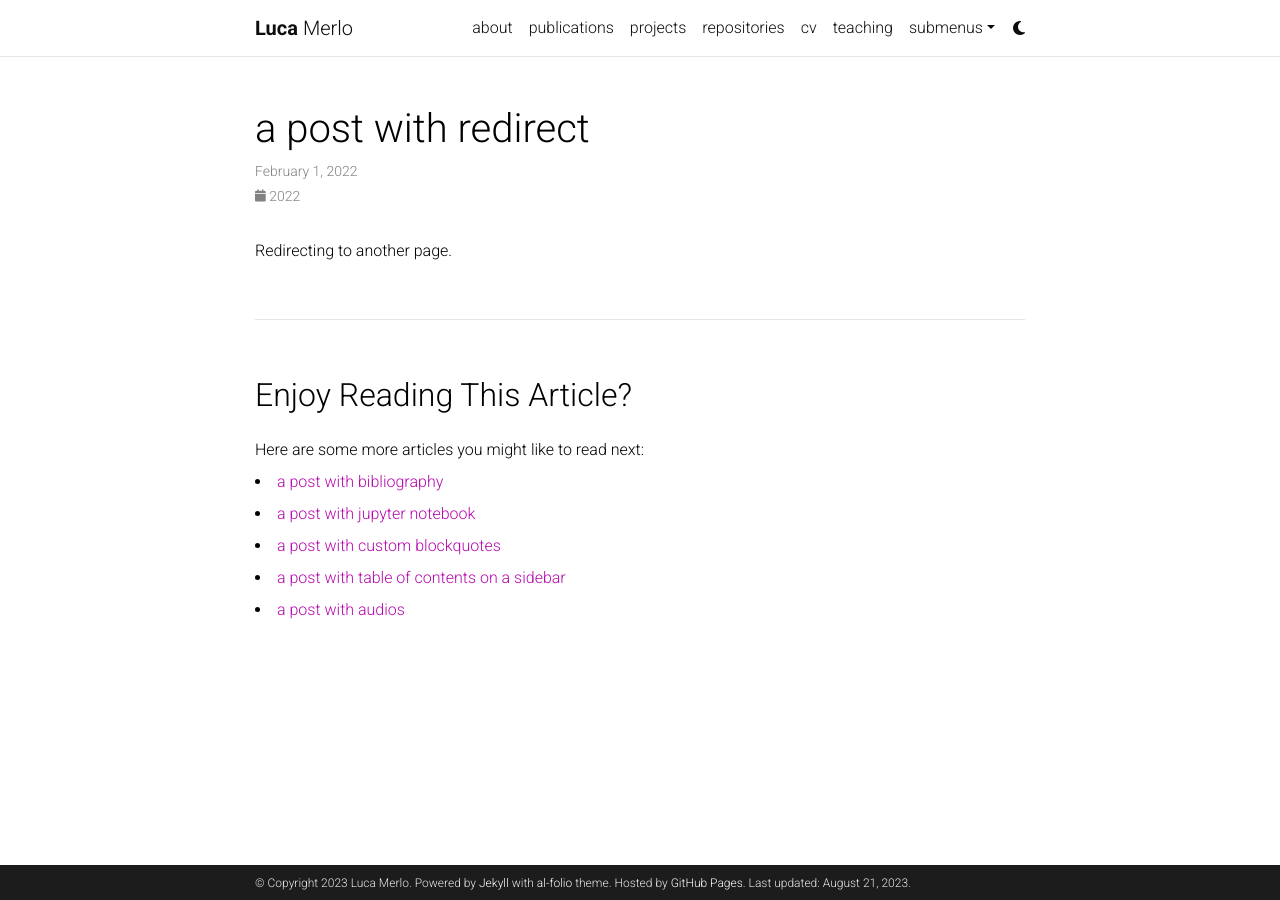
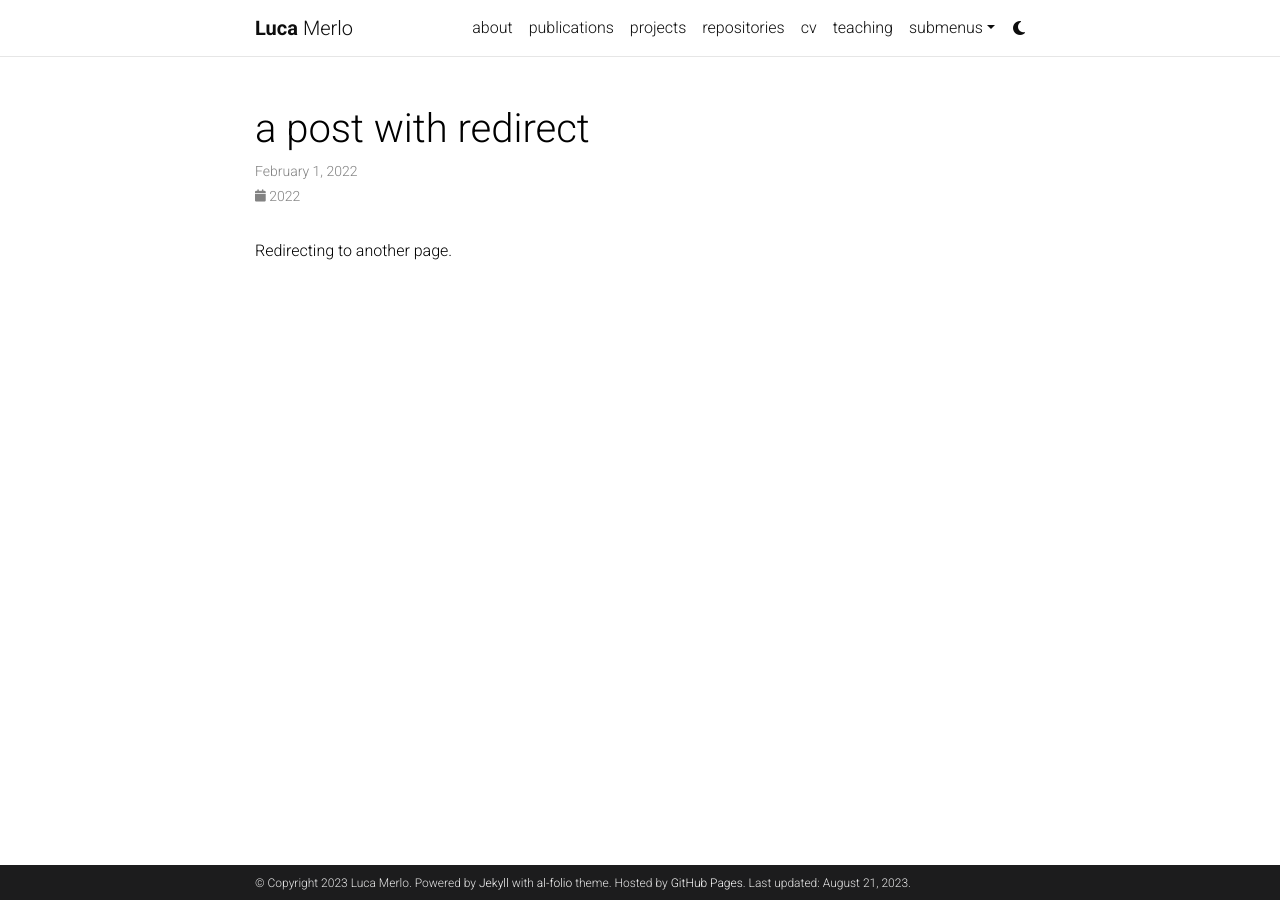
Before and after one commit to luca-merlo/luca-merlo.github.io, a Jekyll site: the page built from _posts/2022-02-01-redirect.md, in a window 1280 px wide. Built offline with Jekyll 4.4.1, drawn with Linux system fonts in a browser that asks for light colours; comment, search, counter and statistics services are not loaded; a style sheet for code colours, icons or effects is not loaded.

Commit message:
Update _config.yml

```diff
--- a/_config.yml
+++ b/_config.yml
@@ -15,7 +15,7 @@
 keywords: jekyll, jekyll-theme, academic-website, portfolio-website  # add your own keywords or leave empty
 
 lang: en # the language of your site (for example: en, fr, cn, ru, etc.)
-icon: ⚛️  # the emoji used as the favicon (alternatively, provide image name in /assets/img/)
+icon: 📈 # the emoji used as the favicon (alternatively, provide image name in /assets/img/)
 
 url: https://luca-merlo.github.io # the base hostname & protocol for your site
 baseurl: # the subpath of your site, e.g. /blog/
@@ -132,7 +132,7 @@
   enabled: true
 
 related_blog_posts:
-  enabled: true
+  enabled: false
   max_related: 5
 
 # Giscus comments (RECOMMENDED)
@@ -182,7 +182,7 @@
   limit: 5 # leave blank to include all the news in the `_news` folder
 
 latest_posts:
-  enabled: true
+  enabled: false
   scrollable: true # adds a vertical scroll bar if there are more than 3 new posts items
   limit: 3 # leave blank to include all the blog posts
 
@@ -273,8 +273,8 @@
 
 scholar:
 
-  last_name: [Einstein]
-  first_name: [Albert, A.]
+  last_name: [Merlo]
+  first_name: [Luca]
 
   style: apa
   locale: en
```
